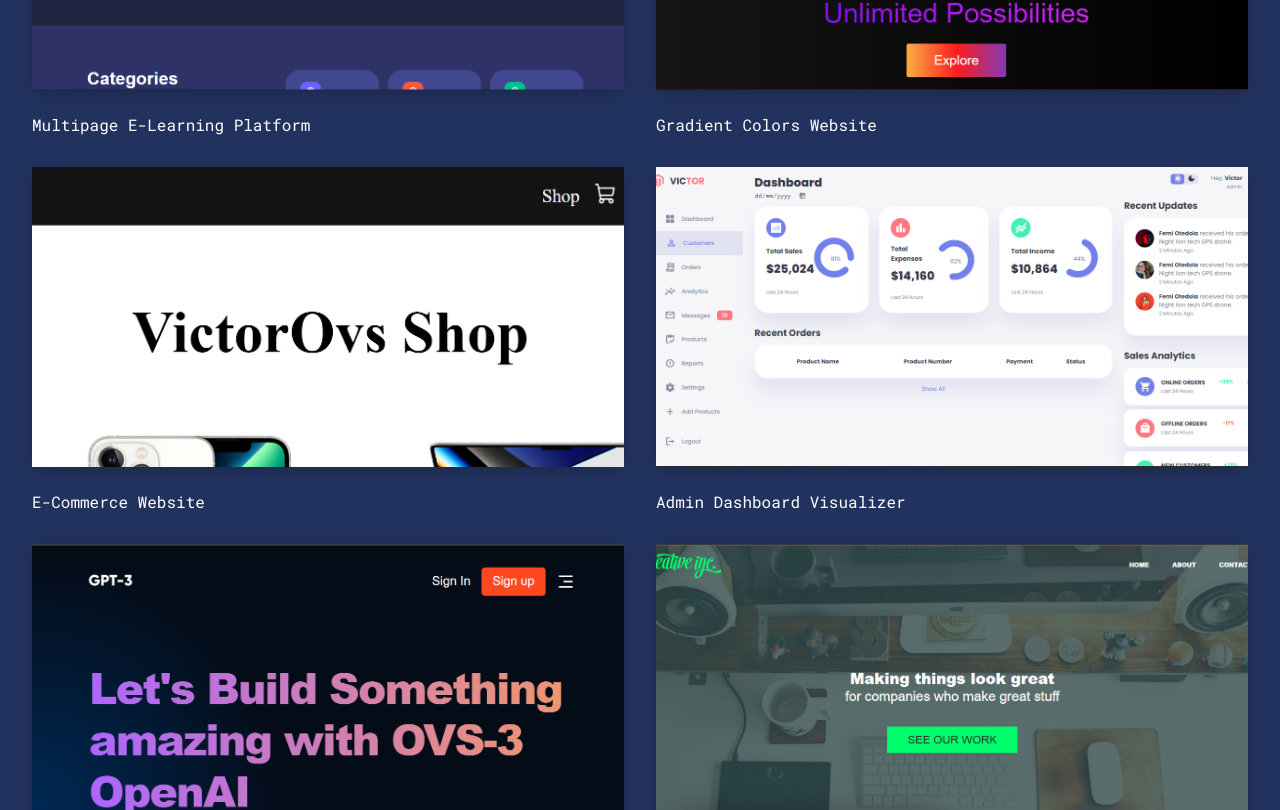
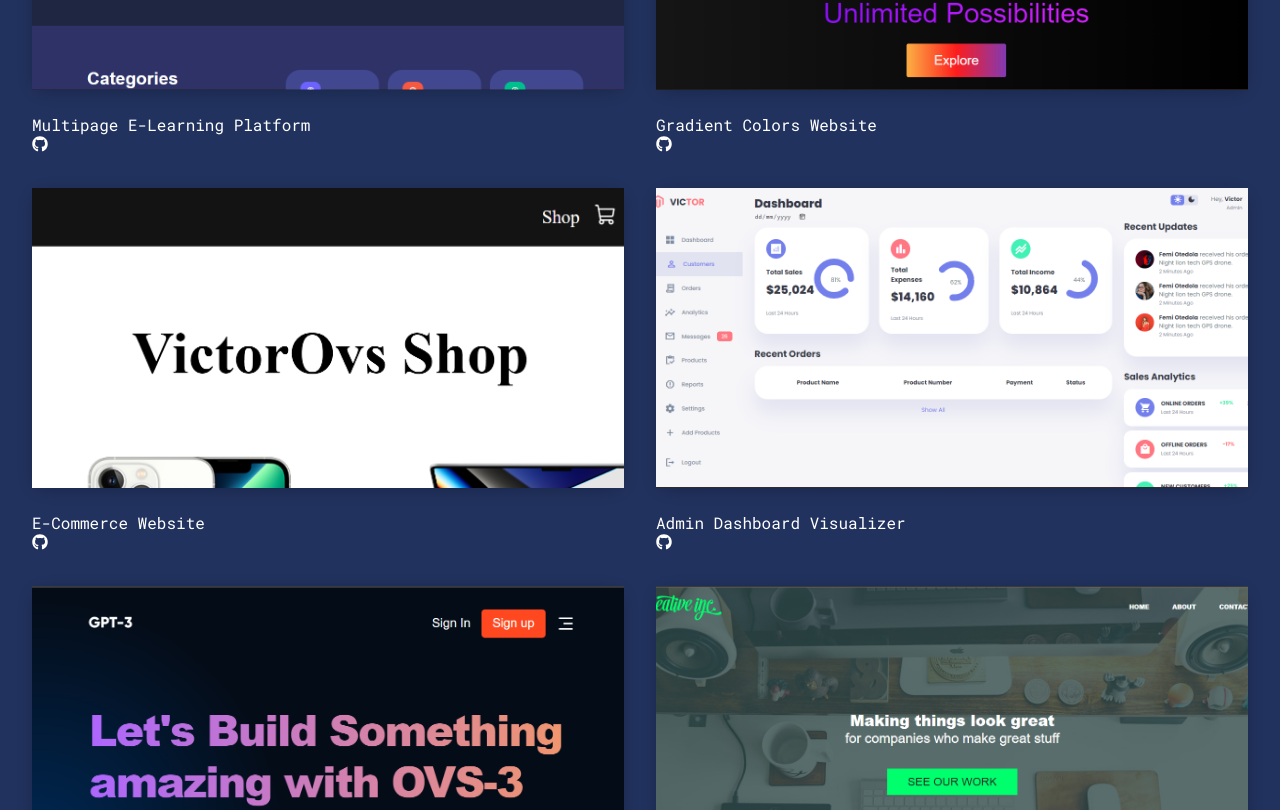
Before and after one commit to Ovsclassic/my_portfolio, a Next.js app: page / in a window 1280 px wide. Shown: the part 1810-2620 px from the top of the page. Built offline with nearby package versions, Linux system fonts and the light colour scheme.

Commit message:
add a mail url,proj url and github url

```diff
--- a/src/pages/index.js
+++ b/src/pages/index.js
@@ -67,7 +67,7 @@ export default function Home() {
                 >
                   <FaLinkedin />
                 </a>
-                <a href="mailto:">
+                <a href="mailto:okunoyevictor@gmail.com">
                   <MdOutlineEmail />
                 </a>
                 <a
@@ -103,18 +103,30 @@ export default function Home() {
             {ProjectList.map((project) => {
               return (
                 <div key={project.id}>
-                  <div className={styles.projectItem}>
-                    <a href={project.githubUrl}>
+                  <a
+                    href={project.website}
+                    rel="noreferrer noopener"
+                    target="_blank"
+                  >
+                    <div className={styles.projectItem}>
                       <Image
                         src={project.image}
-                        alt={`Thumbnail for ${project.name}`}
+                        alt={`Image for ${project.name}`}
                         fill
                         className={styles.projectImage}
                       />
-                    </a>
-                  </div>
+                    </div>
+                  </a>
 
                   <p>{project.name}</p>
+                  <a
+                    href={project.githubUrl}
+                    rel="noreferrer noopener"
+                    target="_blank"
+                    style={{ color: "#fff" }}
+                  >
+                    <FaGithub />
+                  </a>
                 </div>
               );
             })}
```
